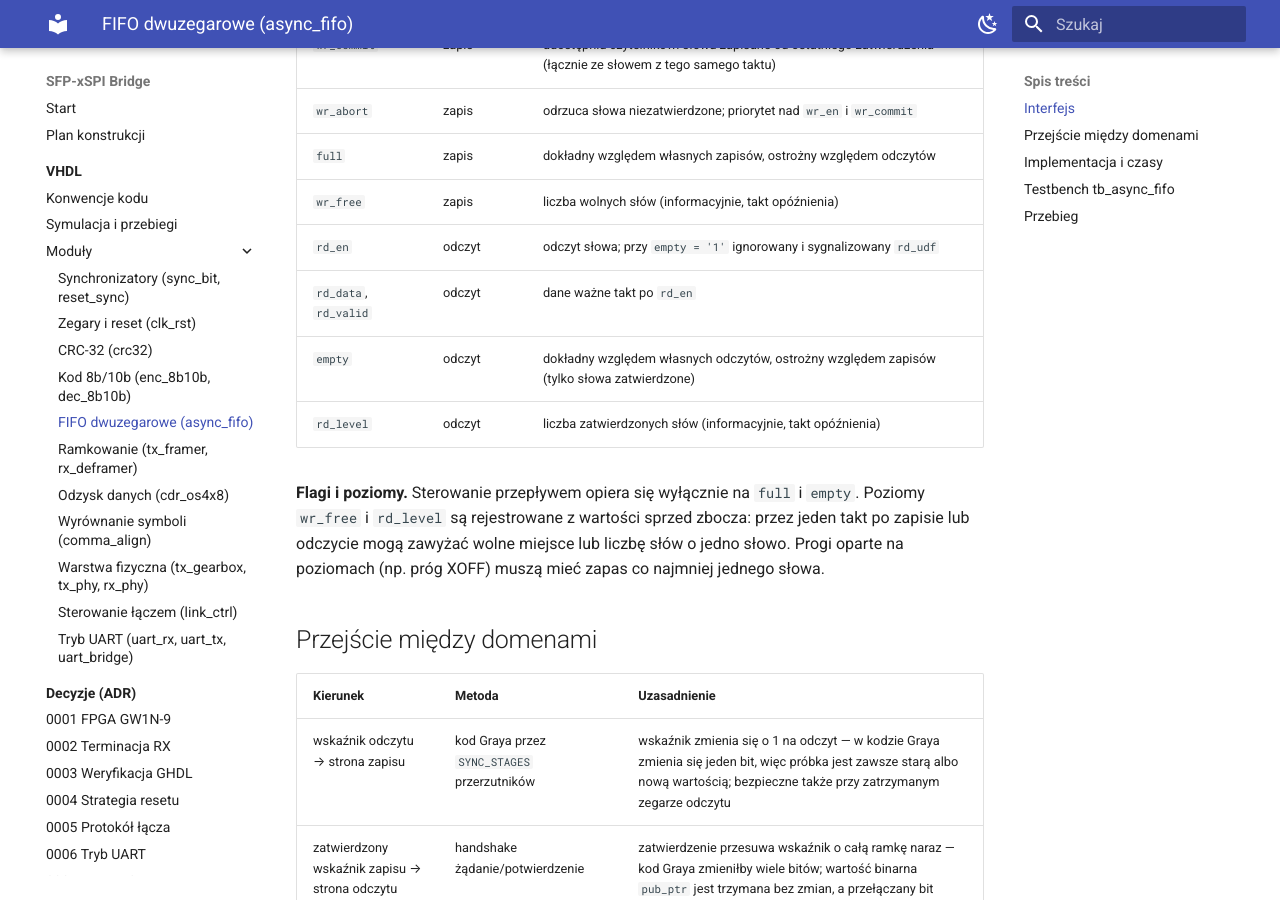
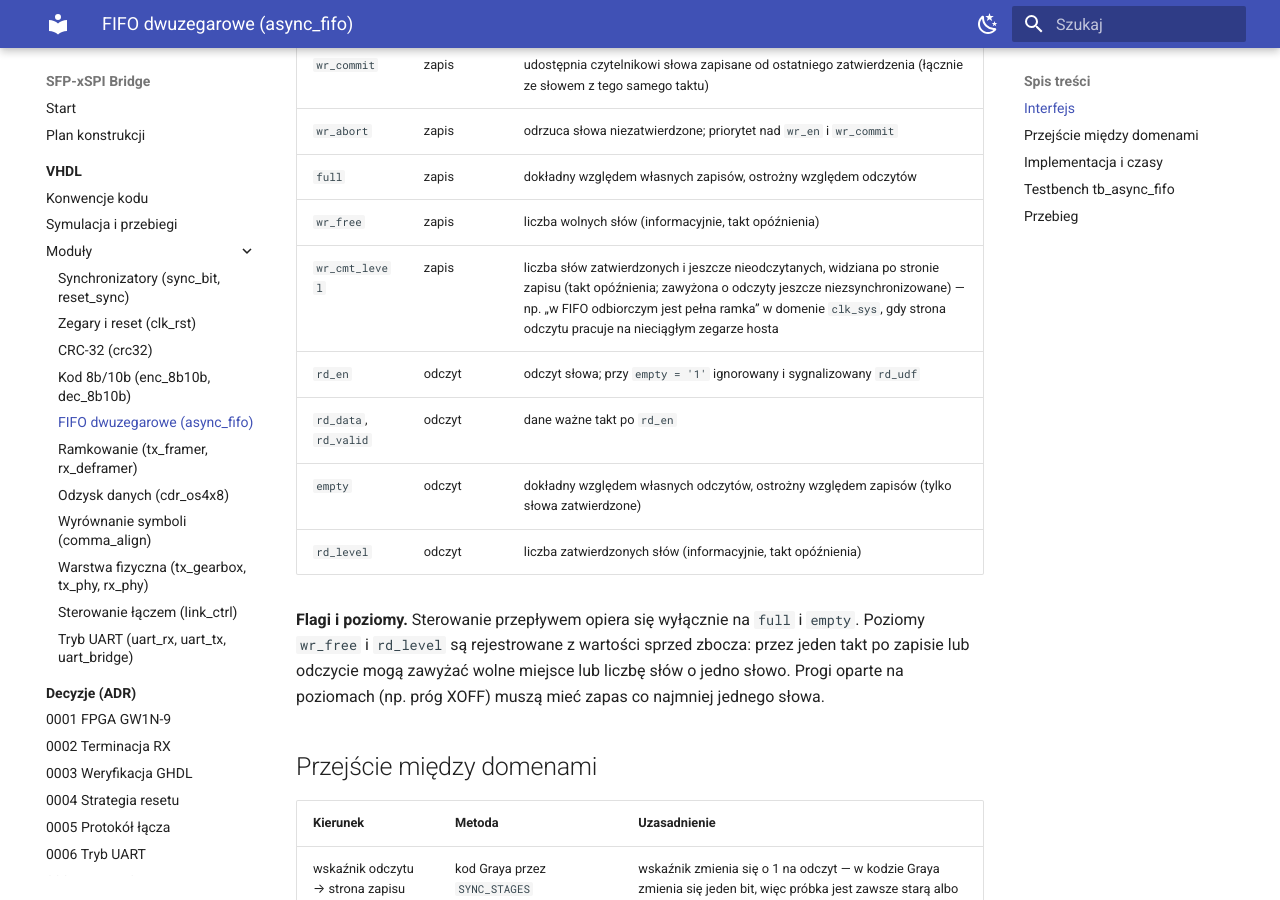
Before and after one commit to bartkepl/SFP-xSPI_Bridge, an MkDocs documentation site: the page built from doc/vhdl/async_fifo.md, in a window 1280 px wide and 900 px high, scrolled down 928 px. Built offline with MkDocs 1.6.1 and Material for MkDocs 9.7.7, drawn with Linux system fonts in a browser that asks for light colours; some of the changed text lies outside the part shown.

Commit message:
vhdl: async_fifo - wyjscie wr_cmt_level (zatwierdzone, nieodczytane slowa po stronie zapisu)

```diff
--- a/doc/vhdl/async_fifo.md
+++ b/doc/vhdl/async_fifo.md
@@ -25,6 +25,7 @@
 | `wr_abort` | zapis | odrzuca słowa niezatwierdzone; priorytet nad `wr_en` i `wr_commit` |
 | `full` | zapis | dokładny względem własnych zapisów, ostrożny względem odczytów |
 | `wr_free` | zapis | liczba wolnych słów (informacyjnie, takt opóźnienia) |
+| `wr_cmt_level` | zapis | liczba słów zatwierdzonych i jeszcze nieodczytanych, widziana po stronie zapisu (takt opóźnienia; zawyżona o odczyty jeszcze niezsynchronizowane) — np. „w FIFO odbiorczym jest pełna ramka” w domenie `clk_sys`, gdy strona odczytu pracuje na nieciągłym zegarze hosta |
 | `rd_en` | odczyt | odczyt słowa; przy `empty = '1'` ignorowany i sygnalizowany `rd_udf` |
 | `rd_data`, `rd_valid` | odczyt | dane ważne takt po `rd_en` |
 | `empty` | odczyt | dokładny względem własnych odczytów, ostrożny względem zapisów (tylko słowa zatwierdzone) |
@@ -58,7 +59,7 @@
 | 1 | zapełnienie przy zatrzymanym czytelniku: `full` po dokładnie 16 słowach, kolejny zapis ignorowany z `wr_ovf`, odczyt wszystkich słów w kolejności |
 | 2 | 600 losowych ramek 1–10 słów, 25% odrzucanych, zatwierdzenie razem z ostatnim słowem lub osobno; każde zatwierdzone słowo odczytane raz i w kolejności, żadne odrzucone |
 | 3 | proporcje zegarów: zapis 100 MHz / odczyt 37,3 MHz, potem 160 MHz, potem zegar odczytu zatrzymany na 3 µs (model SCLK) |
-| 4 | w każdym takcie: `rd_level` ≤ słowa w modelu + 1; `empty` ⇒ `rd_level` ≤ 1; `full` ⇒ `wr_free` ≤ 1; `wr_free` ≤ 16 |
+| 4 | w każdym takcie: `rd_level` ≤ słowa w modelu + 1; `empty` ⇒ `rd_level` ≤ 1; `full` ⇒ `wr_free` ≤ 1; `wr_free` ≤ 16; `wr_cmt_level` + `wr_free` ≤ 16 (po zapełnieniu `wr_cmt_level` = 16, po opróżnieniu 0) |
 | 5 | odczyt z pustego FIFO: `rd_udf`, brak danych |
 | 6 | po opróżnieniu: `empty`, `rd_level` = 0, `wr_free` = 16, liczba odczytanych = liczba zatwierdzonych |
 | 7 | instancja `COMMIT_MODE = false`: 3000 słów strumieniowo, kolejność zachowana |
```
Also changed, not shown: 2 other files.
